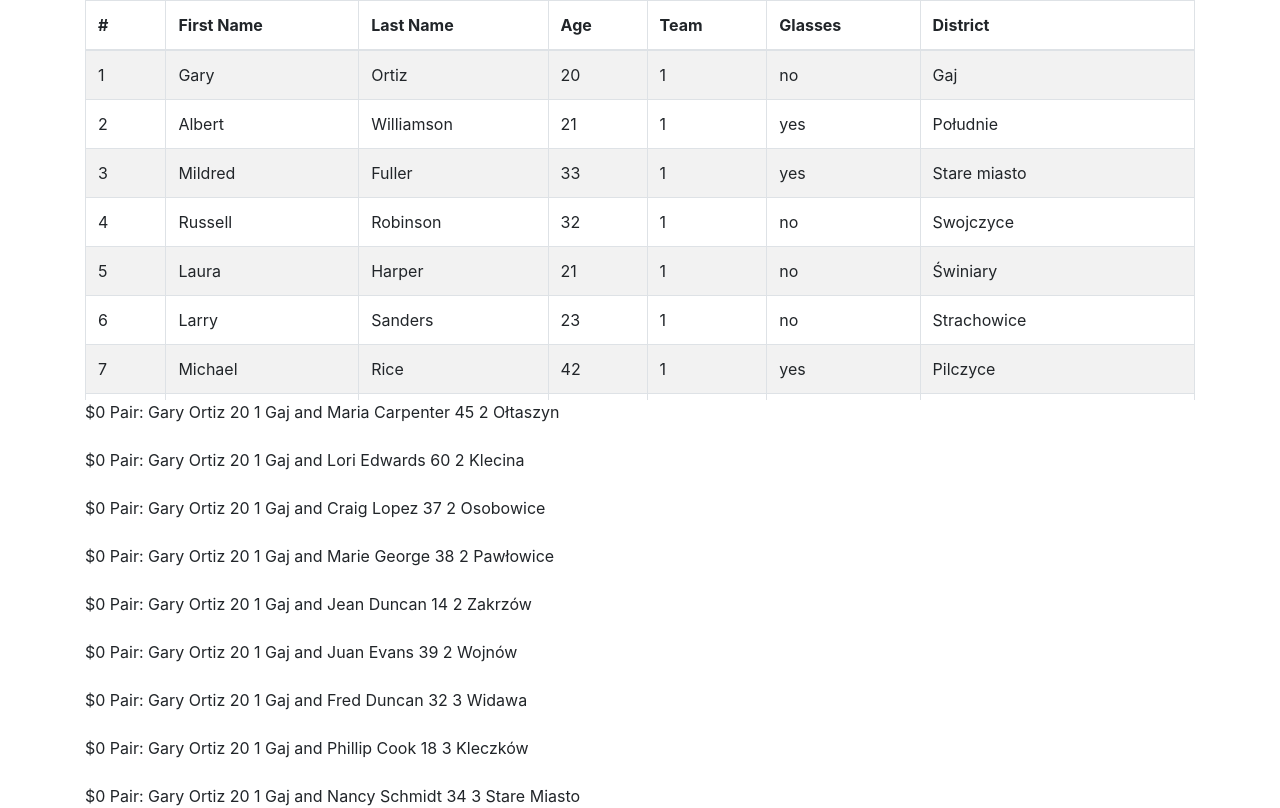
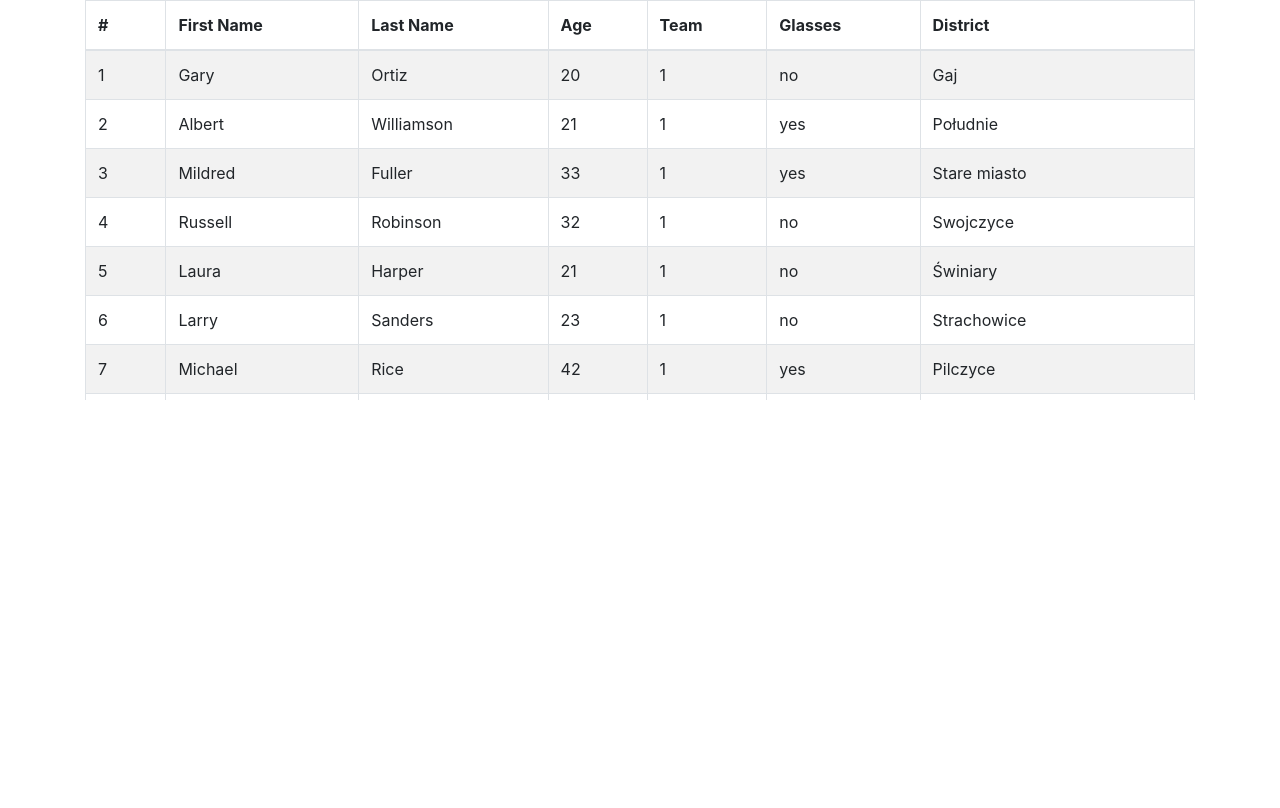
Before and after one commit to mostrozny/pairfinder, a React (Create React App) app: page / in a window 1280 px wide. Shown: the top 808 px of the page. Built offline with nearby package versions, Linux system fonts and the light colour scheme.

Commit message:
possible array with second man

```diff
--- a/src/SearchPairs.js
+++ b/src/SearchPairs.js
@@ -4,35 +4,69 @@ import peoples from './people.js';
 
 
 class SearchPairs extends Component {
+    constructor(props) {
+        super(props);
+
+
+
+        this.state = {
+            firstMan: this.getPair(),
+            secondMan: []
+        }
+    }
+
 
     getPair = () => {
         const ppl = peoples;
         const arrPair = [];
+      //  const secondPair = [];
 
-        for (let i=0; i<ppl.length; i++) {
+        for (let i=0; i<ppl.length/2; i++) {
+            arrPair.push([i]);
             for (let j=1; j<ppl.length; j++) {
                 if (ppl[i].age !== ppl[j].age &&
                     ppl[i].glasses !== ppl[j].glasses &&
                     ppl[i].team !== ppl[j].team &&
                     ppl[i].district !== ppl[j].district) {
-                    arrPair.push(
-                        `${i} Pair: ${ppl[i].first_name} ${ppl[i].last_name} ${ppl[i].age} ${ppl[i].team} ${ppl[i].district}
-                        and
-                         ${ppl[j].first_name} ${ppl[j].last_name} ${ppl[j].age} ${ppl[j].team} ${ppl[j].district}`);
+                    arrPair[i].push(ppl[j].id);
                 }
+
             }
         }
+        arrPair.sort(this.compareNumbers);
         return arrPair;
     };
 
+    getPossiblePair = () => {
+        const arrayPossiblePairs = this.state.firstMan;
+        const usedIds = [];
+        for (let i=0; i<arrayPossiblePairs.length; i++) {
+            for (let j=0; j<arrayPossiblePairs[i].length; j++) {
+                if (usedIds.indexOf(arrayPossiblePairs[i][j]) !== -1) {
+                let changeId = j;   //aby ominąć id;
+                changeId++;
+                j++;
+                console.log(usedIds.indexOf(arrayPossiblePairs[i][j]) !== -1);
+                //usedIds.push(arrayPossiblePairs[i][j]);
+               }
+          }
+        }
+    }
+
+    compareNumbers = (a, b) => {
+        return a.length - b.length
+    };
+
+
+    componentDidMount () {
+        this.getPossiblePair();
+    }
 
     render() {
-        console.log(this.getPair())
+        console.log(this.state.firstMan);
+
         return (
             <div>
-                {this.getPair().map((thing, i) => {
-                    return <div key={i}>${thing}<br /><br /></div>
-                })}
             </div>
         );
     }
```
